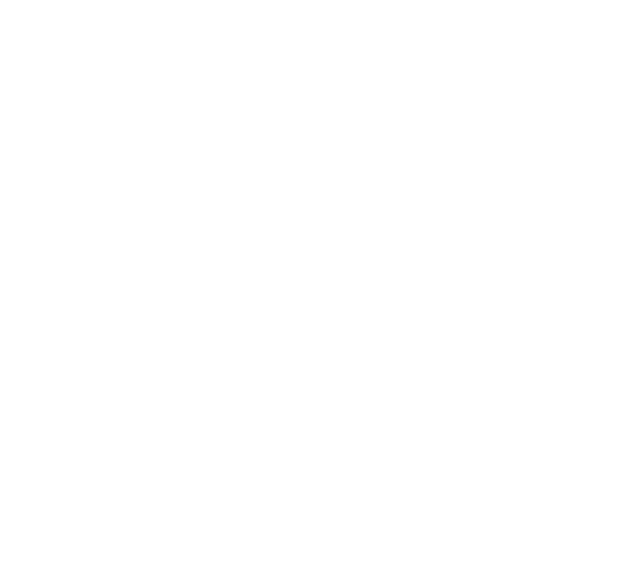
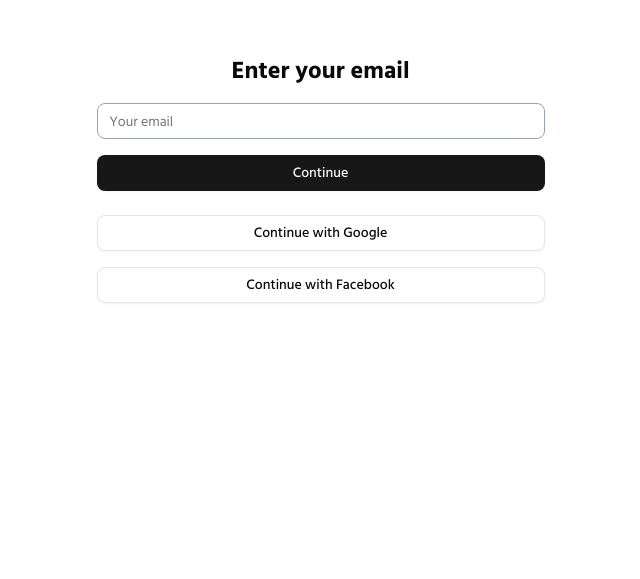
Before and after one commit to joga-yoga/wy-frontend, a Next.js app: page /login in a window 1280 px wide. Shown: the part 221-800 px from the top of the page, without its empty margins (312-952 px from the left). Built offline with nearby package versions, Linux system fonts and the light colour scheme; no server answers.

Commit message:
Fix login page

```diff
--- a/src/app/(auth)/login/login.tsx
+++ b/src/app/(auth)/login/login.tsx
@@ -120,10 +120,7 @@
   return (
     <div className="flex flex-col items-center justify-center min-h-[100svh] px-4">
       {step === "email" && (
-        <form
-          onSubmit={handleEmailSubmit(onSubmitEmail)}
-          className="space-y-4 max-w-md w-full pt-[1000px]"
-        >
+        <form onSubmit={handleEmailSubmit(onSubmitEmail)} className="space-y-4 max-w-md w-full">
           <h1 className="text-2xl font-bold text-center">Enter your email</h1>
           <Input placeholder="Your email" {...registerEmail("email")} type="email" />
           <Button type="submit" className="w-full">
```
